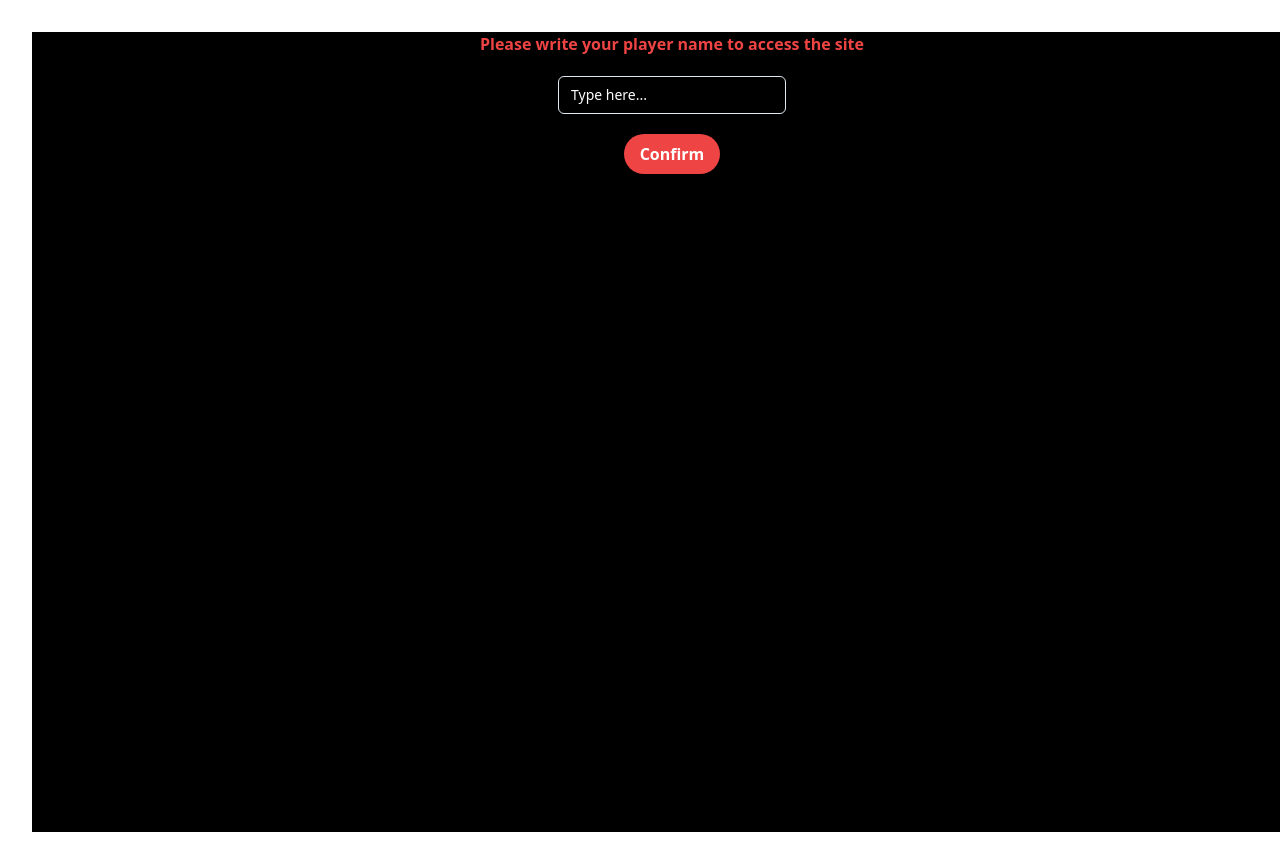
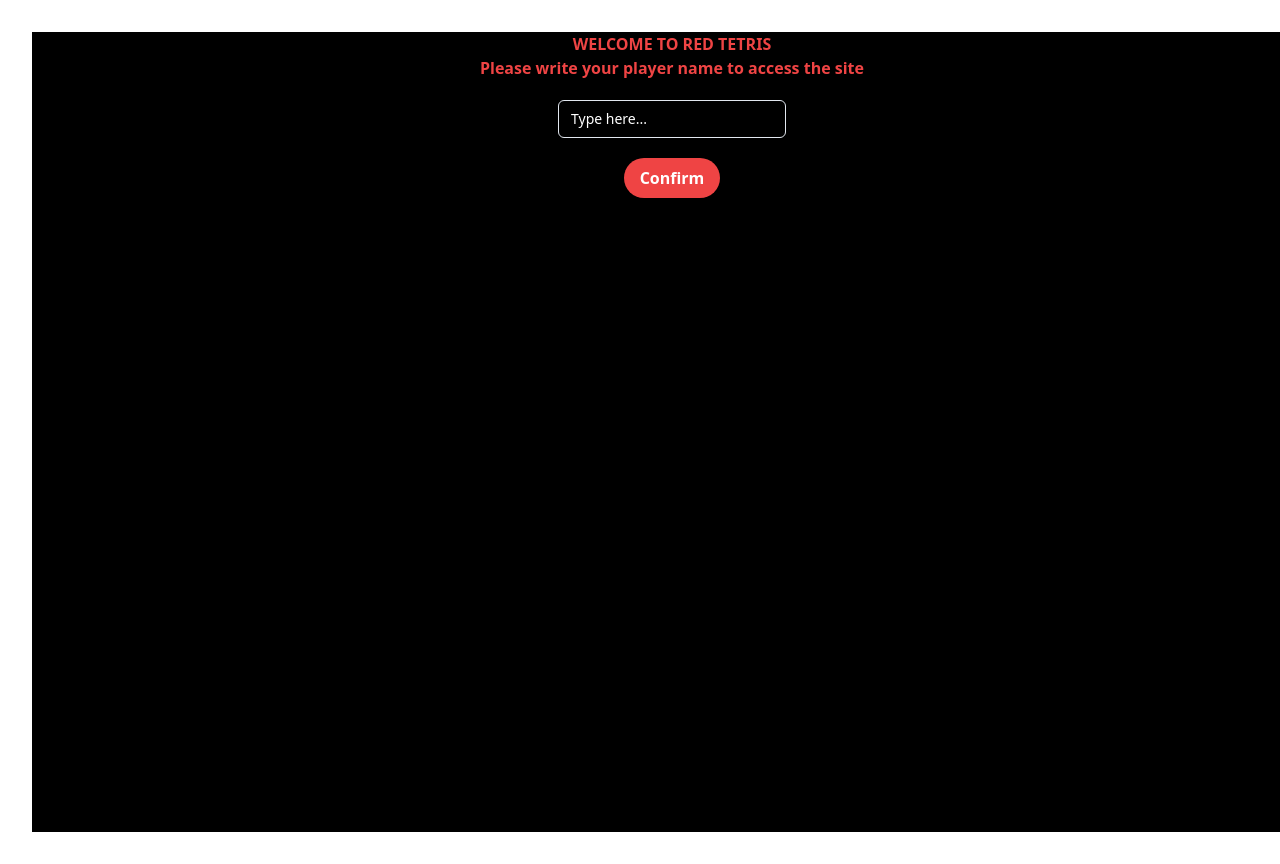
Before and after one commit to Claken/red-tetris, a React (Vite) app in the folder my-app/: page / in a window 1280 px wide. Shown: the top 864 px of the page. Built offline with nearby package versions, Linux system fonts and the light colour scheme.

Commit message:
context for player in progress

```diff
--- a/my-app/src/components/HomePage.tsx
+++ b/my-app/src/components/HomePage.tsx
@@ -21,6 +21,7 @@ function HomePage() {
 
 	return (
 		<div>
+			<h1 className="text-red-500 font-bold">WELCOME TO RED TETRIS</h1>
 			<h1 className="text-red-500 font-bold">Please write your player name to access the site</h1>
 			<div className="m-5"></div>
 			<div>
```
